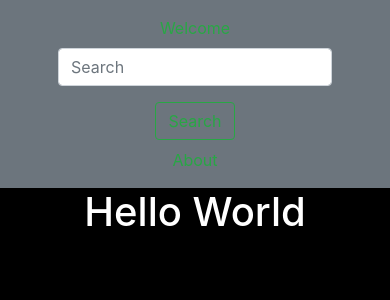
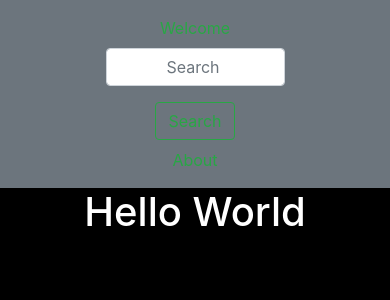
Before and after one commit to AdamBanham/STIMulating, a Django app: page / in a window 390 px wide. Shown: the top 300 px of the page. Run offline with Django 3.2, Linux system fonts and the light colour scheme; some libraries are stand-ins or nearby versions.

Commit message:
added more responsive views for the navbar for phones to large screens

```diff
--- a/Project/STIMulating_Platform/resource_management/templates/resource_management/base.html
+++ b/Project/STIMulating_Platform/resource_management/templates/resource_management/base.html
@@ -17,17 +17,50 @@
         <title>STIMulating </title>
     </head>
     <body>
-        <nav class="navbar navbar-light bg-secondary d-none d-sm-block d-md-none d-flex flex-column justify-content-center">
-            <!-- Start of navbar for small viewsports -->
-            <a class="nav-link text-success" href="{% url 'search_home' %}"><center>Welcome</center></a>
-            <center>
-            <form class="form-inline d-flex flex-column">
-                <input class="form-control mb-2 mr-auto ml-auto w-60 text-success" type="search" placeholder="Search" aria-label="Search">
-                <button class="btn btn-outline-success mt-2 mr-auto ml-auto text-success w-60 " type="submit">Search</button>
+        <nav class="navbar navbar-light bg-secondary d-flex d-sm-none w-100 flex-column">
+            <!-- Start of navbar for very small viewports -->
+            <a class="nav-link text-success text-center w-100" href="{% url 'search_home' %}">Welcome</a>
+            <form class="form-inline w-50">
+                <input class="form-control align-middle mr-auto ml-auto text-success mb-2 text-center" type="search" placeholder="Search" aria-label="Search">
+                <button class="btn btn-outline-success align-middle mr-auto ml-auto text-success mt-2" type="submit">Search</button>
             </form>
-            </center>
-            <a class="nav-link text-success" href="{% url 'search_about' %}"><center>About</center></a>
+            <a class="nav-link text-success w-100 text-center" href="{% url 'search_about' %}">About</a>
         </nav>
+        <!-- end of navbar-->
+        <!-- start of navar for small viewports-->
+        <nav class="navbar navbar-light bg-secondary d-none d-sm-flex d-md-none w-100">
+            <a class="nav-link text-success text-center w-25" href="{% url 'search_home' %}">Welcome</a>
+            <form class="form-inline w-50">
+                <input class="form-control align-middle mr-auto ml-auto text-success text-center" type="search" placeholder="Search" aria-label="Search">
+                <button class="btn btn-outline-success align-middle mr-auto ml-auto text-success " type="submit">Search</button>
+            </form>
+            <a class="nav-link text-success w-25 text-center" href="{% url 'search_about' %}">About</a>
+        </nav>
+        <!-- end of narbar-->
+        <!--- start of navbar for medium viewports-->
+        <nav class="navbar navbar-light bg-secondary d-none d-md-flex-inline d-lg-none w-100 ">
+            <a class="nav-link text-success w-25 text-center" href="{% url 'search_home' %}">Welcome</a>
+            <form class="form-inline w-50">
+                <input class="form-control mr-auto ml-auto text-success align-middle text-center" type="search" placeholder="What do you need help with?" aria-label="Search">
+                <button class="btn btn-outline-success mr-auto ml-auto text-success align-middle" type="submit">Search</button>
+            </form>
+            <a class="nav-link text-success w-25 text-center" href="{% url 'search_about' %}">About</a>
+        </nav>
+        <!-- end of navbar -->
+        <!-- start of navbar for large viewports-->
+        <nav class="navbar navbar-light bg-secondary d-none d-sm-none d-md-none d-lg-inline-flex d-xl-inline-flex w-100 ">
+            <a class="nav-link text-success w-25 text-center" href="{% url 'search_home' %}">Welcome</a>
+            <form class="form-inline w-50">
+                <div style="width:80%; padding: 2%;">
+                <input class="form-control mr-2 ml-2 text-success align-middle text-center w-100" type="search" placeholder="What do you need help with?" aria-label="Search">
+                </div>
+                <div style="width:20%; padding: 2%;">
+                <button class="btn btn-outline-success mr-auto ml-auto text-success align-middle w-100" type="submit">Search</button>
+                </div>
+            </form>
+            <a class="nav-link text-success w-25 text-center" href="{% url 'search_about' %}">About</a>
+        </nav>
+        <!-- end of navbar-->
 
         {% block content %}
         <!--content on the page to be replace by other templates using this page-->
```
